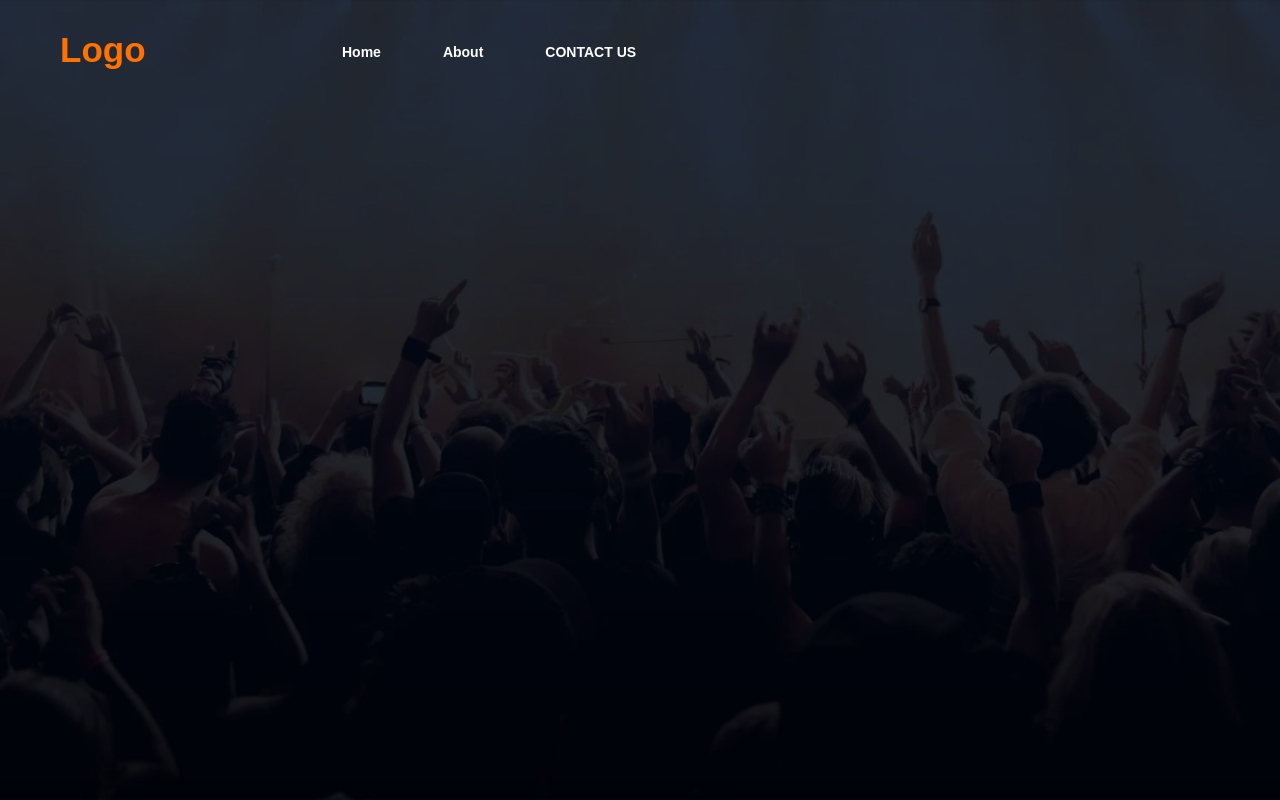
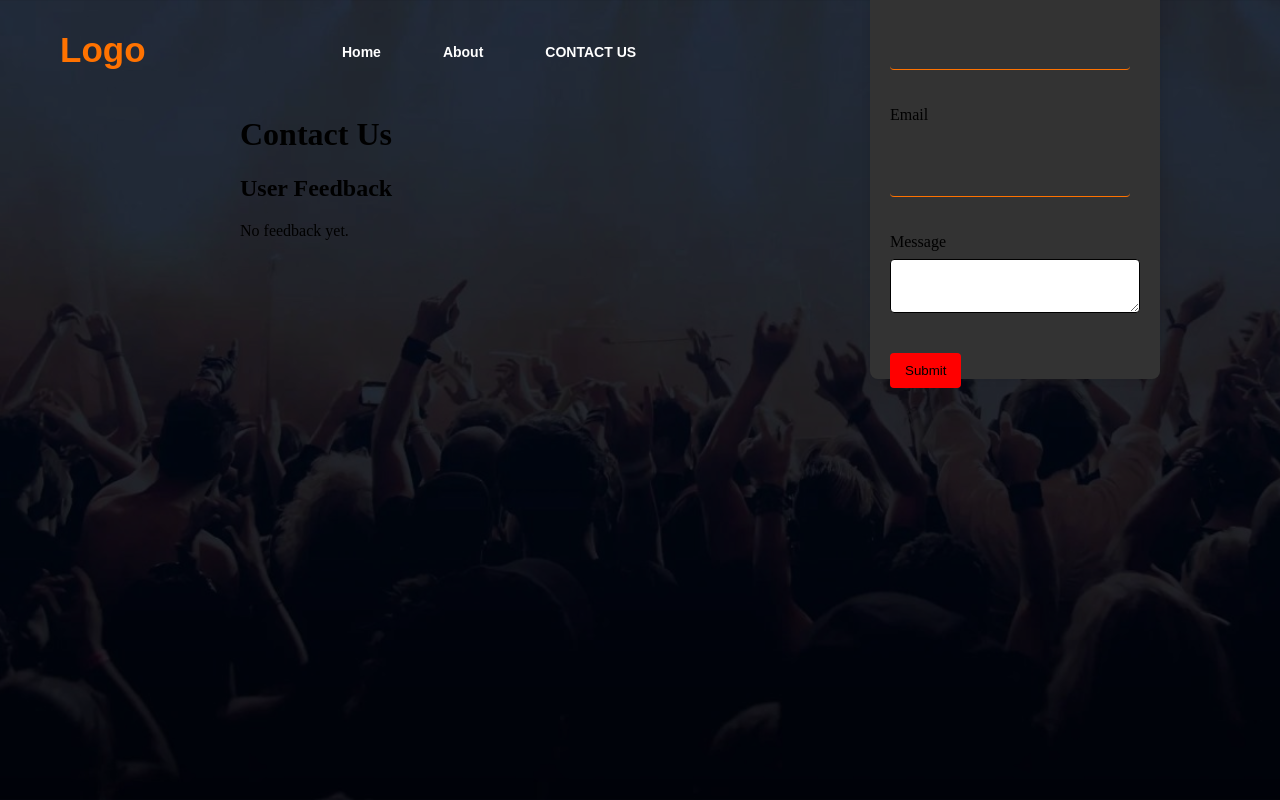
Before and after one commit to luckydev8888/Event_Management_System, a React (Create React App) app in the folder frontend/: page /#/contact in a window 1280 px wide. Shown: the top 800 px of the page. Built offline with nearby package versions, Linux system fonts and the light colour scheme.

Commit message:
Add contact page

```diff
--- a/frontend/src/App.js
+++ b/frontend/src/App.js
@@ -6,6 +6,8 @@ import ProtectedRouteAdmin from './components/ProtectedRoutedAdmin';
 import Navbar from './components/Navbar/Navbar';
 import Footer from "./components/Footer/Footer";
 import Home from './components/Home/Home';
+import ContactPage from './components/contact';
+
 import RegistrationForm from './components/Login/Register';
 import EventRegistrationForm from './components/Event/eventform';
 import EventList from './components/Event/EventList';
@@ -35,6 +37,7 @@ function App() {
         <Routes>
           {/* General paths */}
           <Route path = "/" element = {<Home/>}/>
+          <Route path = "/contact" element = {<ContactPage/>}/>
 
           {/* User paths */}
           <Route path = "/register" element = {<RegistrationForm/>}/>
--- /dev/null
+++ b/frontend/src/components/ContactPage.css
@@ -0,0 +1,61 @@
+.container {
+  max-width: 800px;
+  margin: 0 auto;
+  padding: 20px;
+  font-family: 'Arial, sans-serif';
+}
+
+.form {
+  background-color: #fff;
+  padding: 20px;
+  border-radius: 8px;
+  box-shadow: 0 0 10px rgba(0, 0, 0, 0.1);
+  margin-bottom: 20px;
+}
+
+.formGroup {
+  margin-bottom: 20px;
+}
+
+.label {
+  display: block;
+  margin-bottom: 8px;
+}
+
+.input {
+  width: 100%;
+  padding: 8px;
+  margin-bottom: 16px;
+  box-sizing: border-box;
+  border: 1px solid #000000;
+  border-radius: 4px;
+}
+
+.button {
+  background-color: #ff0000;
+  color: #000000;
+  padding: 10px 15px;
+  border: none;
+  border-radius: 4px;
+  cursor: pointer;
+}
+
+.button:hover {
+  background-color: #45a049;
+}
+
+.error {
+  color: #ff0000;
+}
+
+.feedbackList {
+  list-style: none;
+  padding: 0;
+}
+
+.feedbackItem {
+  margin-bottom: 20px;
+  border: 1px solid #ddd;
+  padding: 10px;
+  border-radius: 4px;
+}
--- /dev/null
+++ b/frontend/src/components/contact.js
@@ -0,0 +1,144 @@
+import React, { Component } from 'react';
+import './ContactPage.css';
+
+class ContactPage extends Component {
+  constructor(props) {
+    super(props);
+    this.state = {
+      name: '',
+      email: '',
+      message: '',
+      feedback: [],
+      errors: {},
+    };
+  }
+  handleInputChange = (e) => {
+    const { name, value } = e.target;
+    this.setState({
+      [name]: value,
+    });
+  };
+  handleSubmit = (e) => {
+    e.preventDefault();
+    const errors = {};
+    if (!this.state.name.trim()) {
+      errors.name = 'Name is required';
+    }
+    if (!this.state.email.trim()) {
+      errors.email = 'Email is required';
+    } else if (!/^[^\s@]+@[^\s@]+\.[^\s@]+$/.test(this.state.email)) {
+      errors.email = 'Invalid email format';
+    }
+    if (!this.state.message.trim()) {
+      errors.message = 'Message is required';
+    }
+
+    if (Object.keys(errors).length === 0) {
+      const newFeedback = {
+        name: this.state.name,
+        email: this.state.email,
+        message: this.state.message,
+      };
+
+      this.setState((prevState) => ({
+        feedback: [...prevState.feedback, newFeedback],
+        errors: {},
+      }));
+
+
+      this.setState({
+        name: '',
+        email: '',
+        message: '',
+      });
+    } else {
+
+      this.setState({
+        errors,
+      });
+    }
+  };
+
+  render() {
+    return (
+      <div className="container">
+        <h1>Contact Us</h1>
+        <form onSubmit={this.handleSubmit} className="form">
+          {/* Contact form */}
+          <div className="formGroup">
+            <label htmlFor="name" className="label">
+              Name
+            </label>
+            <input
+              type="text"
+              id="name"
+              name="name"
+              value={this.state.name}
+              onChange={this.handleInputChange}
+              className="input"
+            />
+            {this.state.errors && this.state.errors.name && (
+              <span className="error">{this.state.errors.name}</span>
+            )}
+          </div>
+          <div className="formGroup">
+            <label htmlFor="email" className="label">
+              Email
+            </label>
+            <input
+              type="email"
+              id="email"
+              name="email"
+              value={this.state.email}
+              onChange={this.handleInputChange}
+              className="input"
+            />
+            {this.state.errors && this.state.errors.email && (
+              <span className="error">{this.state.errors.email}</span>
+            )}
+          </div>
+          <div className="formGroup">
+            <label htmlFor="message" className="label">
+              Message
+            </label>
+            <textarea
+              id="message"
+              name="message"
+              value={this.state.message}
+              onChange={this.handleInputChange}
+              className="input"
+            />
+            {this.state.errors && this.state.errors.message && (
+              <span className="error">{this.state.errors.message}</span>
+            )}
+          </div>
+          <button type="submit" className="button">
+            Submit
+          </button>
+        </form>
+
+        {/* Feedback section */}
+        <div>
+          <h2>User Feedback</h2>
+          {this.state.feedback.length === 0 ? (
+            <p>No feedback yet.</p>
+          ) : (
+            <ul className="feedbackList">
+              {this.state.feedback.map((entry, index) => (
+                <li key={index} className="feedbackItem">
+                  <strong>Name:</strong> {entry.name}
+                  <br />
+                  <strong>Email:</strong> {entry.email}
+                  <br />
+                  <strong>Message:</strong> {entry.message}
+                </li>
+              ))}
+            </ul>
+          )}
+        </div>
+      </div>
+    );
+  }
+}
+
+export default ContactPage;
```
